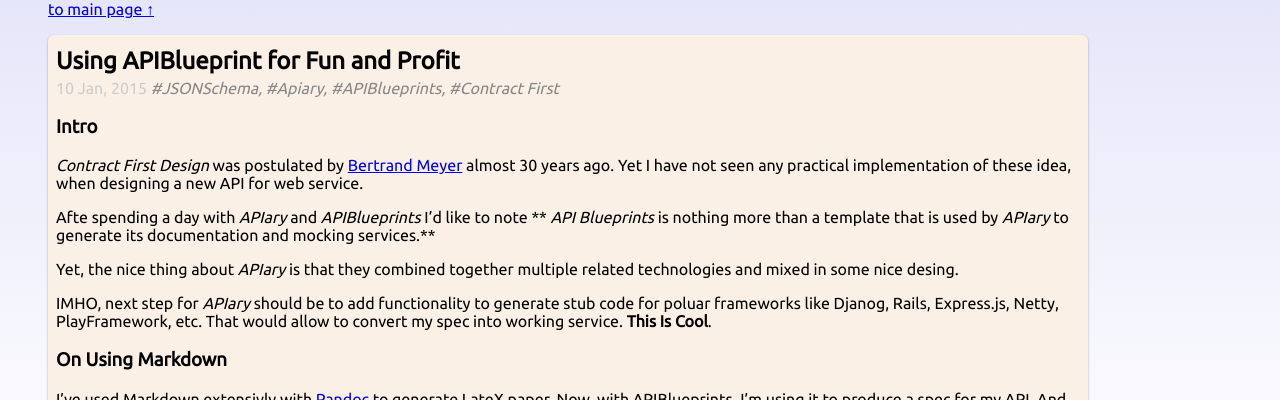
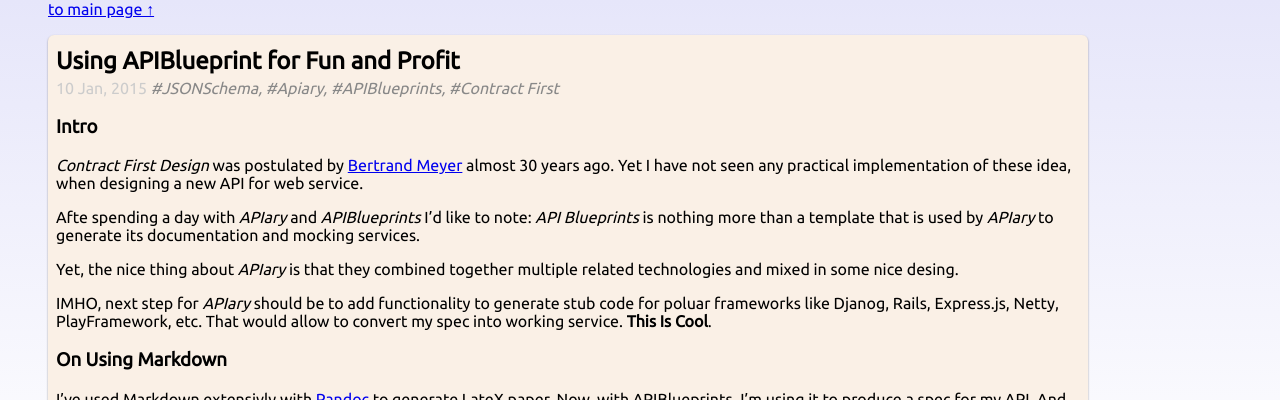
Before and after one commit to lvsl-deactivated/lvsl.github.com, a Jekyll site: the page built from _posts/2015-01-10-using_api_blueprints_for_and_profit.md, in a window 1280 px wide. Shown: the top 400 px of the page. Built offline with Jekyll 4.4.1, drawn with Linux system fonts in a browser that asks for light colours; comment, search, counter and statistics services are not loaded.

```diff
--- a/_posts/2015-01-10-using_api_blueprints_for_and_profit.md
+++ b/_posts/2015-01-10-using_api_blueprints_for_and_profit.md
@@ -13,7 +13,7 @@ tags:
 *Contract First Design* was postulated by [Bertrand Meyer](http://en.wikipedia.org/wiki/Bertrand_Meyer) almost 30 years ago.
 Yet I have not seen any practical implementation of these idea, when designing a new API for web service.
 
-Afte spending a day with *APIary* and *APIBlueprints* I'd like to note ** *API Blueprints* is nothing more than a template that is used by *APIary* to generate its documentation and mocking services.**
+Afte spending a day with *APIary* and *APIBlueprints* I'd like to note: *API Blueprints* is nothing more than a template that is used by *APIary* to generate its documentation and mocking services.
 
 Yet, the nice thing about *APIary* is that they combined together multiple related technologies and mixed in some nice desing.
 
```
